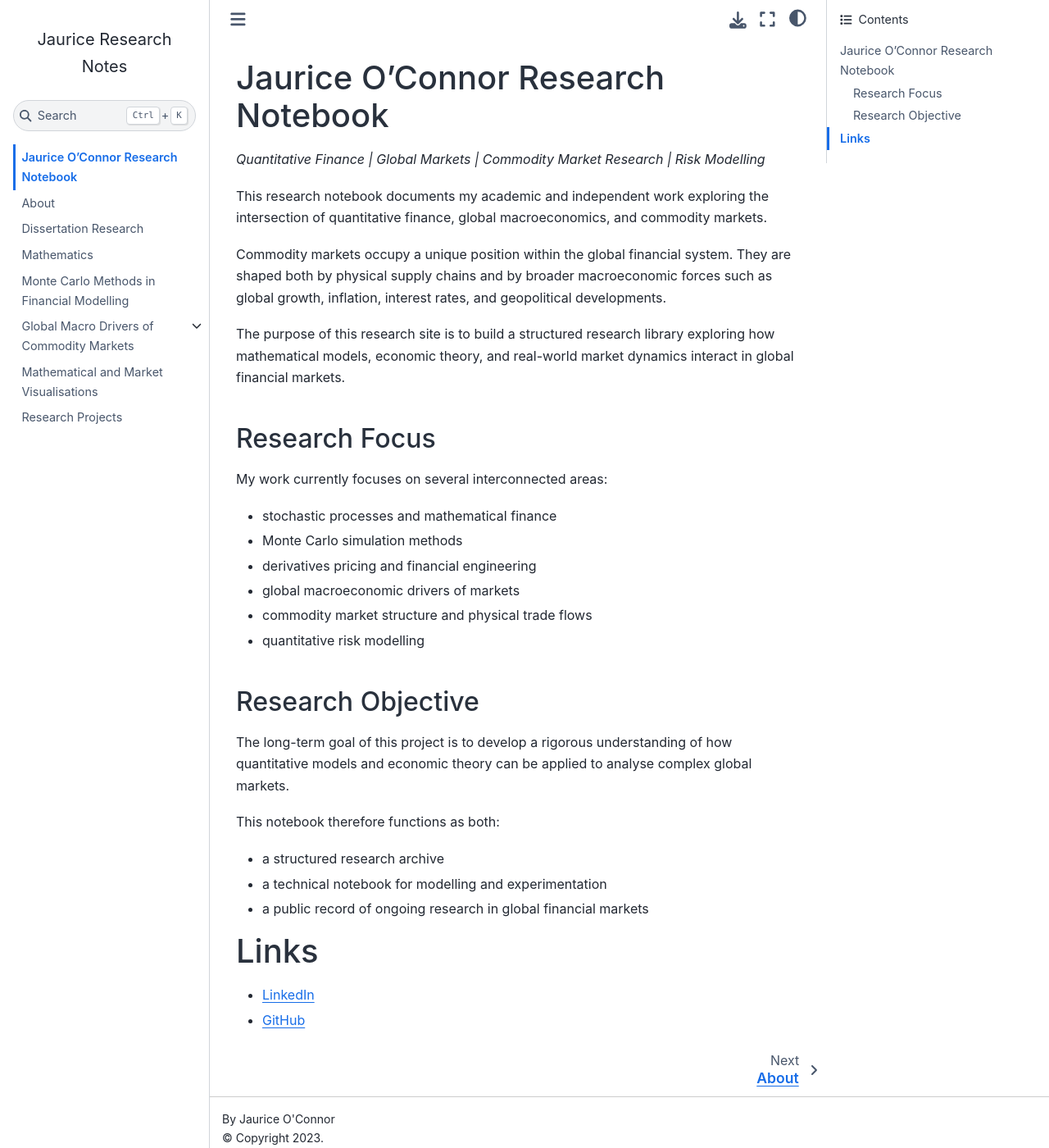
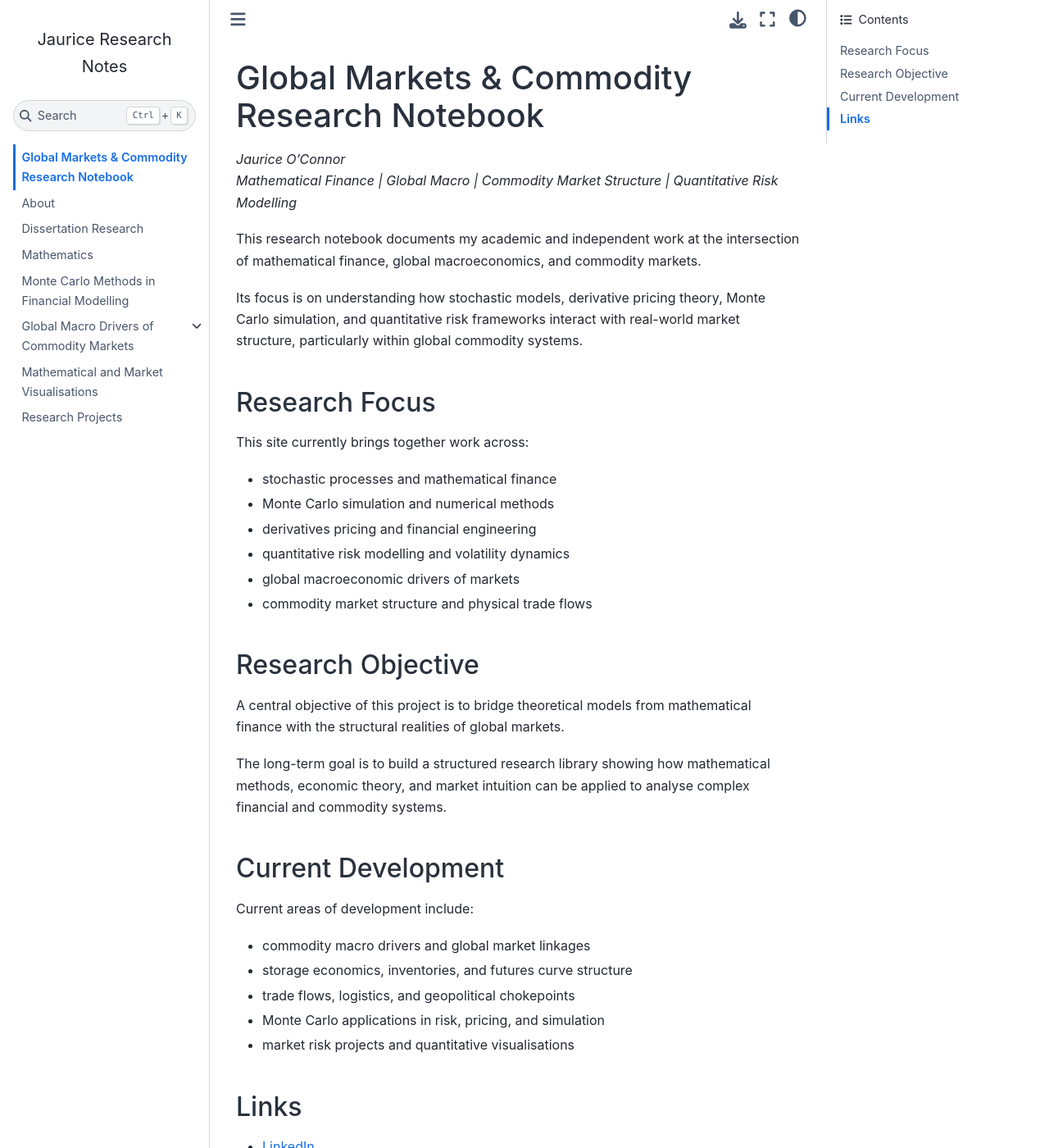
Before and after one commit to jauricestudios/jaurice-market-notes, a Jupyter Book: the page built from intro.md, in a window 1280 px wide and 1400 px high. Shown: the whole window at 82% size. Built offline with Jupyter Book 1.0.4 settings and Sphinx 7.4.7 and the Sphinx Book theme 1.1.4, drawn with Linux system fonts in a browser that asks for light colours.

Commit message:
improve homepage

```diff
--- a/intro.md
+++ b/intro.md
@@ -1,35 +1,40 @@
-# Jaurice O’Connor Research Notebook
+# Global Markets & Commodity Research Notebook
 
-*Quantitative Finance | Global Markets | Commodity Market Research | Risk Modelling*
+*Jaurice O'Connor*
+*Mathematical Finance | Global Macro | Commodity Market Structure | Quantitative Risk Modelling*
 
-This research notebook documents my academic and independent work exploring the intersection of quantitative finance, global macroeconomics, and commodity markets.
+This research notebook documents my academic and independent work at the intersection of mathematical finance, global macroeconomics, and commodity markets.
 
-Commodity markets occupy a unique position within the global financial system. They are shaped both by physical supply chains and by broader macroeconomic forces such as global growth, inflation, interest rates, and geopolitical developments.
-
-The purpose of this research site is to build a structured research library exploring how mathematical models, economic theory, and real-world market dynamics interact in global financial markets.
+Its focus is on understanding how stochastic models, derivative pricing theory, Monte Carlo simulation, and quantitative risk frameworks interact with real-world market structure, particularly within global commodity systems.
 
 ## Research Focus
 
-My work currently focuses on several interconnected areas:
+This site currently brings together work across:
 
 - stochastic processes and mathematical finance
-- Monte Carlo simulation methods
+- Monte Carlo simulation and numerical methods
 - derivatives pricing and financial engineering
+- quantitative risk modelling and volatility dynamics
 - global macroeconomic drivers of markets
 - commodity market structure and physical trade flows
-- quantitative risk modelling
 
 ## Research Objective
 
-The long-term goal of this project is to develop a rigorous understanding of how quantitative models and economic theory can be applied to analyse complex global markets.
+A central objective of this project is to bridge theoretical models from mathematical finance with the structural realities of global markets.
 
-This notebook therefore functions as both:
+The long-term goal is to build a structured research library showing how mathematical methods, economic theory, and market intuition can be applied to analyse complex financial and commodity systems.
 
-- a structured research archive
-- a technical notebook for modelling and experimentation
-- a public record of ongoing research in global financial markets
+## Current Development
 
-# Links
+Current areas of development include:
+
+- commodity macro drivers and global market linkages
+- storage economics, inventories, and futures curve structure
+- trade flows, logistics, and geopolitical chokepoints
+- Monte Carlo applications in risk, pricing, and simulation
+- market risk projects and quantitative visualisations
+
+## Links
 
 - [LinkedIn](https://www.linkedin.com/in/jaurice-o-814a79373/)
 - [GitHub](https://github.com/jauricestudios)
```
Also changed, not shown: 1 other file.
